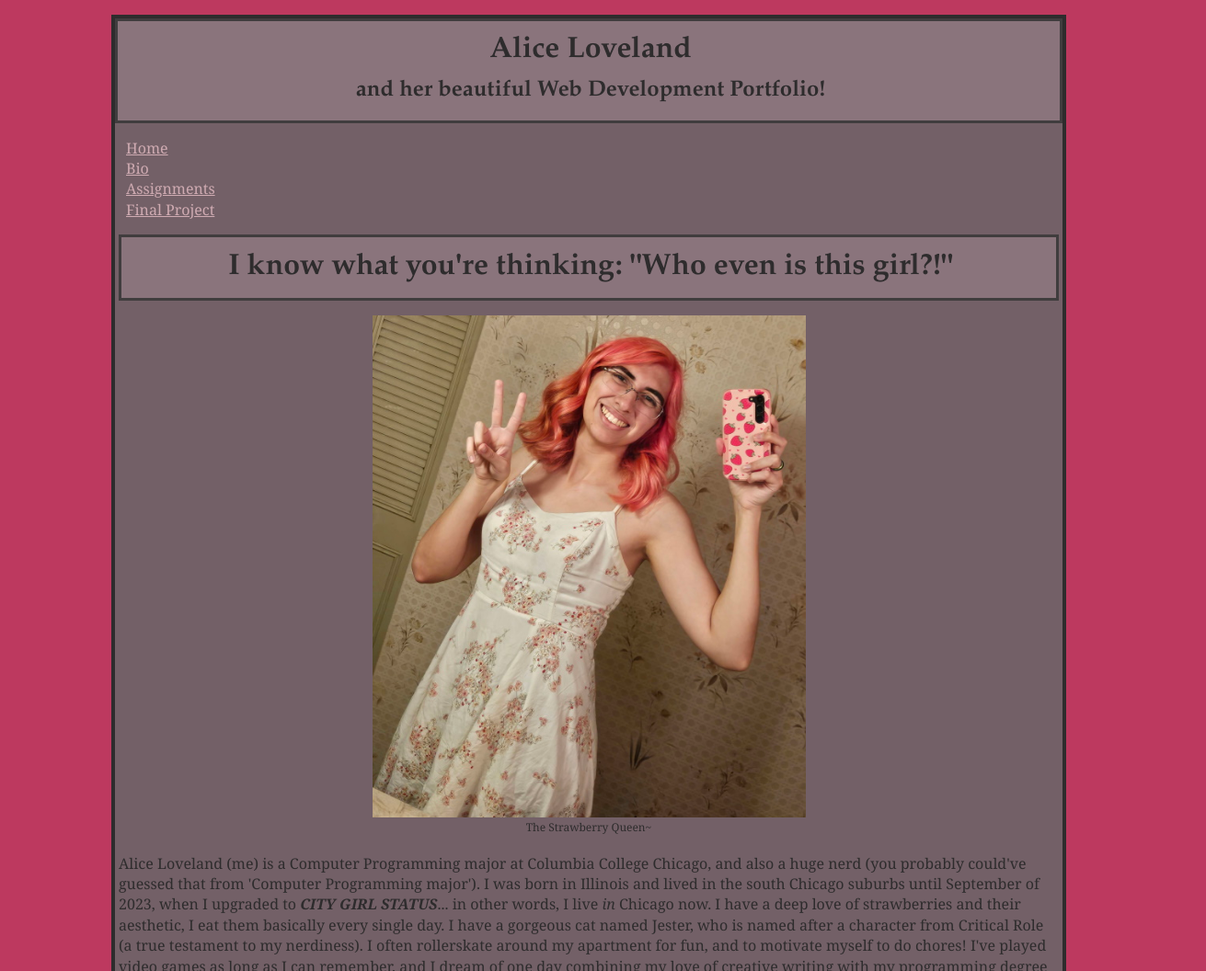
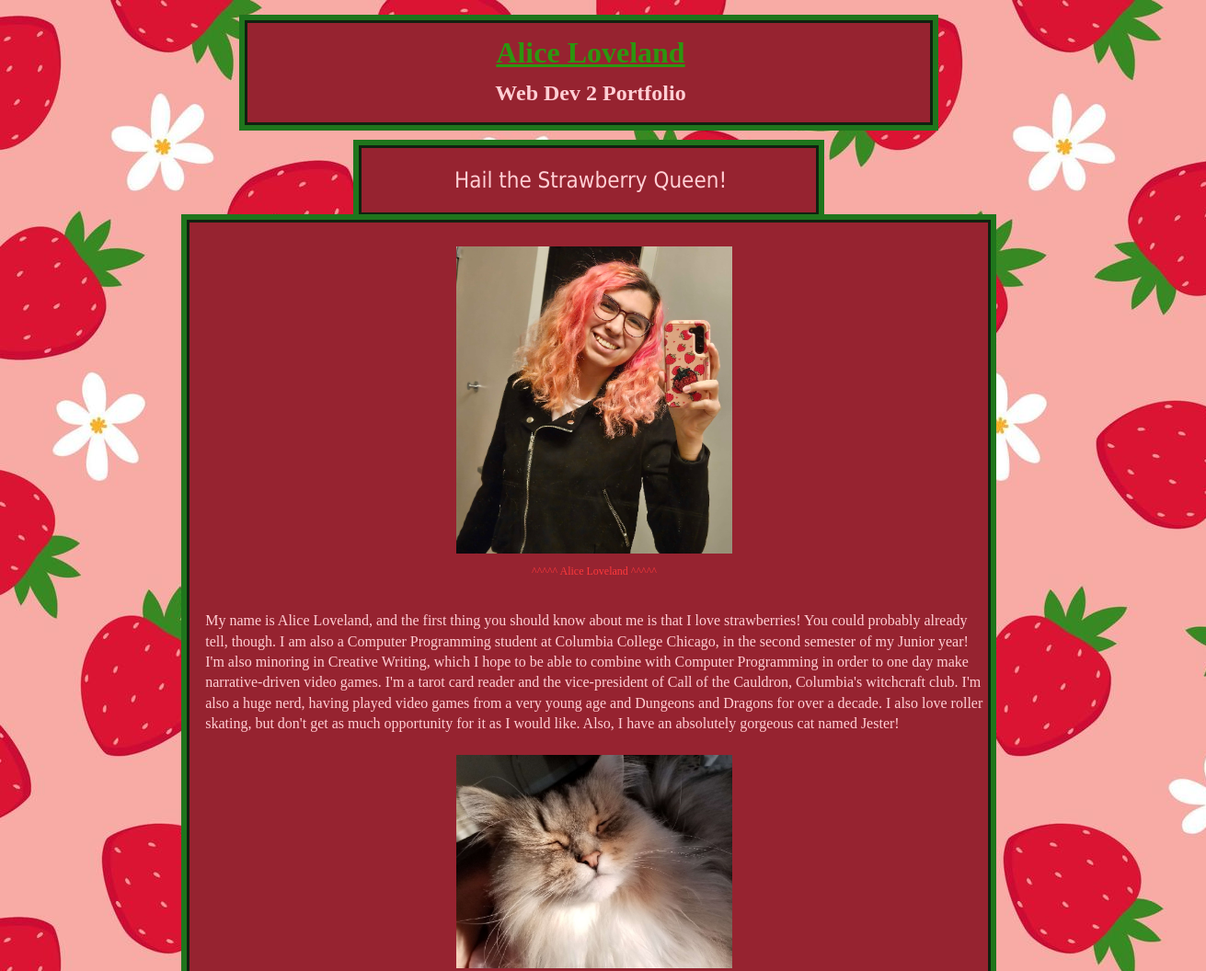
Before and after one commit to WithTheRainbow/web-development, a plain HTML site: page bio.html in a window 1280 px wide. Shown: the top 1056 px of the page at 92% size, 1311 px wide, since content can reach past the window. Drawn offline with Linux system fonts and the light colour scheme.

Commit message:
Add files via upload

```diff
--- /dev/null
+++ b/bio-style.css
@@ -0,0 +1,109 @@
+/* Basic CSS resets -- leveling slight inconsistencies in browsers */
+html, body {
+	margin:0px;
+	padding: 0px;
+	height: 100%;
+}
+
+html {
+		/* Standard text-settings below */
+	font-size: 1em;
+    line-height: 1.4em;
+}
+
+header {
+	font-family: 'Lucida';
+	background: rgb(150, 35, 48);
+	border: 3px solid rgb(17, 33, 16);
+	padding-left: 4px;
+	text-align: center;
+}
+
+h3 {
+	color: rgb(284, 57, 60);
+	line-height: 0px;
+	margin-bottom: 0px;
+}
+
+h4 {
+	color: rgb(173, 43, 58);
+	font-size: .7em;
+	line-height: 0px;
+	margin-left: 160px;
+	margin-bottom: 10px;
+}
+
+body {
+	background-image: url("img/strawberryBanner.jpg");
+	color: rgb(255, 207, 212);
+	margin: 16px;
+}
+
+#container1 {
+	border: 6px solid rgb(31, 117, 28);
+	width: 60%;
+	margin: auto;
+}
+
+#container2 {
+	border: 6px solid rgb(31, 117, 28);
+	width: 40%;
+	margin: 10px auto -27px auto;
+}
+
+#container3 {
+	border: 6px solid rgb(31, 117, 28);
+	width: 70%;
+	margin: 20px auto auto auto;
+}
+
+main {
+	font-family: 'Lucida';
+	color: rgb(255, 207, 212);
+	background: rgb(150, 35, 48);
+	border: 3px solid rgb(17, 33, 16);
+	text-align: left;
+	padding: 10px 5px;
+}
+
+nav {
+	font-family: 'Tahoma';
+	font-size: 1.5em;
+	background: rgb(150, 35, 48);
+	border: 3px solid rgb(17, 33, 16);
+	padding-left: 4px;
+	text-align: center;
+}
+
+ul {
+	list-style: none;
+	padding-left: 12px;
+}
+
+li {
+	padding-bottom: 5px;
+}
+
+figure {
+	text-align: center;
+	color: rgb(284, 57, 60);
+	font-size: 0.75em;
+}
+
+figcaption {
+	padding-bottom: 15px;
+}
+
+a {
+	color: rgb(44, 150, 15);
+}
+
+a:hover {
+	color: rgb(104, 209, 75);
+}
+
+footer {
+	color: rgb(17, 33, 16);
+	font-size: 0.75em;
+	margin-left: 1250px;
+}
--- a/bio.html
+++ b/bio.html
@@ -6,52 +6,53 @@
 
 	<meta charset="utf-8">
 
-	<title>Alice's Portfolio'</title>
+	<title>Domain of the Strawberry Queen</title>
 
-	<link rel="stylesheet" href="css/style.css">
+	<link rel="stylesheet" href="bio-style.css">
 
 </head>
 
 
 <body>
+	<div id="container1">
+		<header>
+			<h1><a href="homepage.html">Alice Loveland</a></h1>
+			<h2>Web Dev 2 Portfolio</h2>
+		</header>
+	</div>
 
-	<div id="container">
+	<div id="container2">
+		<nav>
+			<p>Hail the Strawberry Queen!</p>
+		</nav>
+	</div>
 
-		<header>
-			<h1>Alice Loveland</h1>
-			<h2>and her beautiful Web Development Portfolio!</h2>
-		</header>
-
-		<nav>
+	<div id="container3">
+		<main>
 			<ul>
-				<li><a href="index.html">Home</a></li>
-				<li><a href="bio.html">Bio</a></li>
-				<li><a href="assignments.html">Assignments</a></li>
-				<li><a href="final-project.html">Final Project</a></li>
+				<li>
+					<figure>
+						<img src="img/alice.jpg" width="300" alt="A picture of me, Alice Loveland!">
+						<figcaption>^^^^^ Alice Loveland ^^^^^</figcaption>
+					</figure>
+				</li>
+				<li><p2>My name is Alice Loveland, and the first thing you should know about me is that I love strawberries! You could probably already tell, though. I am also a Computer Programming student at Columbia College Chicago, in the second semester of my Junior year! I'm also minoring in Creative Writing, which I hope to be able to combine with Computer Programming in order to one day make narrative-driven video games. I'm a tarot card reader and the vice-president of Call of the Cauldron, Columbia's witchcraft club. I'm also a huge nerd, having played video games from a very young age and Dungeons and Dragons for over a decade. I also love roller skating, but don't get as much opportunity for it as I would like. Also, I have an absolutely gorgeous cat named Jester!</p2></li>
+				<li>
+				<li>
+					<figure>
+						<img src="img/jester.jpg" width="300" alt="A picture of my adorable cat, Jester!">
+						<figcaption>^^^^^ Jester ^^^^^</figcaption>
+					</figure>
+				</li>
 			</ul>
-		</nav>
-
-		<main>
-			<header>
-				<h1>I know what you're thinking: "Who even is this girl?!"</h1>
-			</header>
-
-			<figure>
-				<img src="img/alice_loveland.jpg" alt="A cute picture of me, Alice Loveland, wearing a nice dress and shoulder length pink hair! I'm holding my phone up in one hand in order to take the picture, and flashing a peace sign with the other.'">
-				<figcaption>The Strawberry Queen~</figcaption>
-			</figure>
-
-			<p>Alice Loveland (me) is a Computer Programming major at Columbia College Chicago, and also a huge nerd (you probably could've guessed that from 'Computer Programming major'). I was born in Illinois and lived in the south Chicago suburbs until September of 2023, when I upgraded to <strong><em>CITY GIRL STATUS</em></strong>... in other words, I live <em>in</em> Chicago now. I have a deep love of strawberries and their aesthetic, I eat them basically every single day. I have a gorgeous cat named Jester, who is named after a character from Critical Role (a true testament to my nerdiness). I often rollerskate around my apartment for fun, and to motivate myself to do chores! I've played video games as long as I can remember, and I dream of one day combining my love of creative writing with my programming degree in order to create one myself. All in all, if you remember one thing about me, it should probably be that I love strawberries... because I really, really love strawberries.</p>
 		</main>
+	</div>
 
 	<footer>
 		<p>&#169;Alice Loveland 2023</p>
 	</footer>
 
 
-	</div><!-- close "container" -->
-
-
 </body>
 
 </html>
--- /dev/null
+++ b/homepage-style.css
@@ -0,0 +1,95 @@
+/* Basic CSS resets -- leveling slight inconsistencies in browsers */
+html, body {
+	margin:0px;
+	padding: 0px;
+	height: 100%;
+}
+
+html {
+		/* Standard text-settings below */
+	font-size: 1em;
+    line-height: 1.4em;
+}
+
+header {
+	font-family: 'Lucida';
+	background: rgb(150, 35, 48);
+	border: 3px solid rgb(17, 33, 16);
+	padding-left: 4px;
+	text-align: center;
+}
+
+h3 {
+	color: rgb(284, 57, 60);
+	line-height: 0px;
+	margin-bottom: 0px;
+}
+
+h4 {
+	color: rgb(173, 43, 58);
+	font-size: .7em;
+	line-height: 0px;
+	margin-left: 160px;
+	margin-bottom: 10px;
+}
+
+body {
+	background-image: url("img/strawberryBanner.jpg");
+	color: rgb(255, 207, 212);
+	margin: 16px;
+}
+
+#container1 {
+	border: 6px solid rgb(31, 117, 28);
+	width: 60%;
+	margin: auto;
+}
+
+#container2 {
+	border: 6px solid rgb(31, 117, 28);
+	width: 20%;
+	margin: 75px auto auto auto;
+}
+
+#container3 {
+	border: 6px solid rgb(31, 117, 28);
+	width: 60%;
+	margin: auto;
+}
+
+#container4 {
+	border: 6px solid rgb(31, 117, 28);
+	width: 20%;
+	margin: 25px auto auto auto;
+}
+
+nav {
+	font-family: 'Tahoma';
+	font-size: 1.5em;
+	background: rgb(150, 35, 48);
+	border: 3px solid rgb(17, 33, 16);
+	padding-left: 4px;
+	text-align: center;
+}
+
+main {
+	color: rgb(17, 33, 16);
+	font-size: 0.75em;
+	text-align: center;
+	padding: 0px 4px;
+}
+
+a {
+	color: rgb(44, 150, 15);
+}
+
+a:hover {
+	color: rgb(104, 209, 75);
+}
+
+footer {
+	color: rgb(17, 33, 16);
+	font-size: 0.75em;
+	margin-top: 20px;
+	margin-left: 1250px;
+}
```
Also changed, not shown: homepage.html (added, +90 -0 lines), img/alice.jpg (added), img/jester.jpg (added), img/strawberryBanner.jpg (added). Lines whose indentation alone changed are shown as unchanged.
